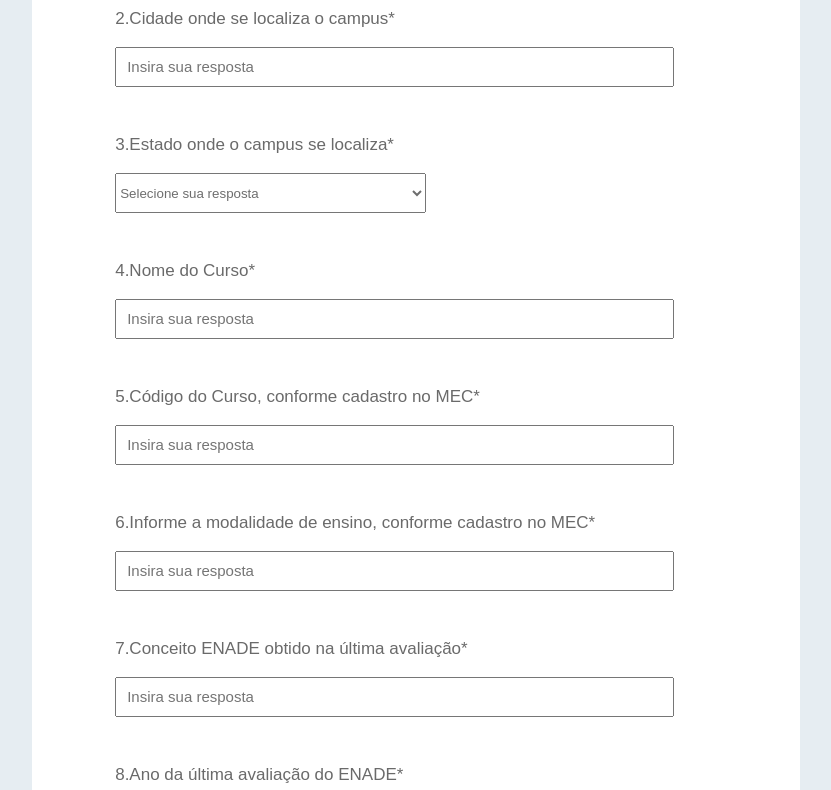
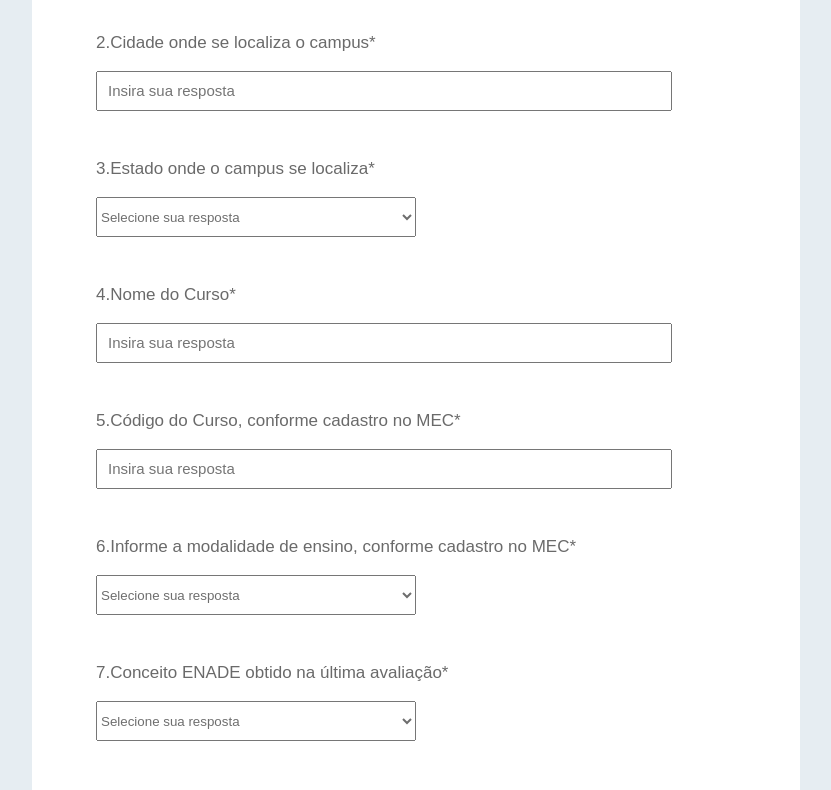
Before and after one commit to joaolucas2012/brazilian-education-monitor, a React (Create React App) app: page / in a window 1280 px wide. Shown: the part 300-1090 px from the top of the page, without its empty margins (224-1055 px from the left). Built offline with nearby package versions, Linux system fonts and the light colour scheme.

Commit message:
feat: fix layout

```diff
--- a/src/Components/Card/styles.jsx
+++ b/src/Components/Card/styles.jsx
@@ -10,7 +10,7 @@ const StyledContainer = styled.div`
     padding-bottom: 0.5vh;
 
     @media(min-width: 768px){
-        width: 100vw;
+        width: 100%;
         padding-top: 1vh;
         padding-bottom: 1vh;
     }
@@ -24,19 +24,18 @@ const Card = styled.div`
     height: 100%;
     width: 100%;
     background-color: white;
-    padding-bottom: 30px;
 
     @media(min-width: 320px){
-        padding: 0 5vw;
+        padding: 5vh 4vw;
     }
 
     @media(min-width: 768px){
-        padding-left: 6.5vw;
+        padding: 0 5vw;
     }
 
     @media(min-width: 1024px){
         width: 60vw;
-        padding-left: 6.5vw;
+        padding: 3vh 5vw;
     }
 
     @media(min-width: 1440px){
--- a/src/Components/Input/styles.jsx
+++ b/src/Components/Input/styles.jsx
@@ -68,7 +68,6 @@ const StyledInput = styled.input`
 
     @media(min-width: 2560px){
         height: 70px;
-        width: 90%;
     }
 `;
 
--- a/src/Components/Select/index.jsx
+++ /dev/null
@@ -1,43 +0,0 @@
-import React from 'react';
-
-import { StyledContainer, StyledLabel, StyledSelect } from './styled';
-
-const Select = ({text}) => {
-    return(
-        <StyledContainer>
-            <StyledLabel>{text}</StyledLabel><br/>
-            <StyledSelect>
-                <option value="" disabled selected hidden>Selecione sua resposta</option>
-                <option value="AC">Acre</option>
-                <option value="AL">Alagoas</option>
-                <option value="AP">Amapá</option>
-                <option value="AM">Amazonas</option>
-                <option value="BA">Bahia</option>
-                <option value="CE">Ceará</option>
-                <option value="DF">Distrito Federal</option>
-                <option value="ES">Espírito Santo</option>
-                <option value="GO">Goiás</option>
-                <option value="MA">Maranhão</option>
-                <option value="MT">Mato Grosso</option>
-                <option value="MS">Mato Grosso do Sul</option>
-                <option value="MG">Minas Gerais</option>
-                <option value="PA">Pará</option>
-                <option value="PB">Paraíba</option>
-                <option value="PR">Paraná</option>
-                <option value="PE">Pernambuco</option>
-                <option value="PI">Piauí</option>
-                <option value="RJ">Rio de Janeiro</option>
-                <option value="RN">Rio Grande do Norte</option>
-                <option value="RS">Rio Grande do Sul</option>
-                <option value="RO">Rondônia</option>
-                <option value="RR">Roraima</option>
-                <option value="SC">Santa Catarina</option>
-                <option value="SP">São Paulo</option>
-                <option value="SE">Sergipe</option>
-                <option value="TO">Tocantins</option>
-            </StyledSelect><br/>
-        </StyledContainer>
-    );
-};
-
-export default Select;
--- a/src/Components/Select/styled.jsx
+++ /dev/null
@@ -1,59 +0,0 @@
-import styled from 'styled-components';
-
-const StyledContainer = styled.div`
-    text-align: left;
-    align-items: left;
-    display: flex;
-    flex-direction: column;
-    width: 100%;
-    margin: 15px 15px;
-`;
-
-const StyledLabel = styled.label`
-    text-align: center;
-    width: 100%;
-    font-size: 17px;
-    font-family: sans-serif;
-    color: #6a6a6a;
-
-    @media(min-width: 768px){
-        text-align: left;
-        width: 90%;
-    }
-
-    @media(min-width: 1024px){
-        text-align: left;
-        width: 90%;
-    }
-
-    @media(min-width: 1440px){
-        text-align: left;
-        width: 80%;
-    }
-
-    @media(min-width: 2560px){
-        font-size: 25px;
-        text-align: left;
-        line-height: 40px;
-        width: 90%;
-    }
-`;
-
-const StyledSelect = styled.select`
-    width: 100%;
-    height: 40px;
-    border-width: 1px solid #d6d6d6;
-    border-radius: none;
-    color: #6e6e6e;
-
-    @media(min-width: 1024px) and (max-width: 1440px){
-        width: 50%;
-    }
-
-    @media(min-width: 2560px){
-        height: 70px;
-        width: 90%;
-    }
-`;
-
-export { StyledContainer, StyledLabel, StyledSelect };
--- a/src/Pages/Formulary/index.jsx
+++ b/src/Pages/Formulary/index.jsx
@@ -1,8 +1,7 @@
 import React from 'react';
-import { Header, Title, P } from './styles';
+import { Header, Title, P, StyledContainer, StyledLabel, StyledSelect} from './styles';
 
 import Input from '../../Components/Input';
-import Select from '../../Components/Select';
 import Button from '../../Components/Button';
 import Card from '../../Components/Card';
 
@@ -16,12 +15,74 @@ const Formulary = () => {
           </Header>
           <Input text="1.Nome da Instituição de Ensino Superior (por extenso e sigla)*" />
           <Input text="2.Cidade onde se localiza o campus*" />
-          <Select text="3.Estado onde o campus se localiza*" />
+          <StyledContainer>
+            <StyledLabel>3.Estado onde o campus se localiza*</StyledLabel><br/>
+            <StyledSelect>
+                <option value="" disabled selected hidden>Selecione sua resposta</option>
+                <option value="AC">Acre</option>
+                <option value="AL">Alagoas</option>
+                <option value="AP">Amapá</option>
+                <option value="AM">Amazonas</option>
+                <option value="BA">Bahia</option>
+                <option value="CE">Ceará</option>
+                <option value="DF">Distrito Federal</option>
+                <option value="ES">Espírito Santo</option>
+                <option value="GO">Goiás</option>
+                <option value="MA">Maranhão</option>
+                <option value="MT">Mato Grosso</option>
+                <option value="MS">Mato Grosso do Sul</option>
+                <option value="MG">Minas Gerais</option>
+                <option value="PA">Pará</option>
+                <option value="PB">Paraíba</option>
+                <option value="PR">Paraná</option>
+                <option value="PE">Pernambuco</option>
+                <option value="PI">Piauí</option>
+                <option value="RJ">Rio de Janeiro</option>
+                <option value="RN">Rio Grande do Norte</option>
+                <option value="RS">Rio Grande do Sul</option>
+                <option value="RO">Rondônia</option>
+                <option value="RR">Roraima</option>
+                <option value="SC">Santa Catarina</option>
+                <option value="SP">São Paulo</option>
+                <option value="SE">Sergipe</option>
+                <option value="TO">Tocantins</option>
+            </StyledSelect><br/>
+          </StyledContainer>
           <Input text="4.Nome do Curso*" />
           <Input text="5.Código do Curso, conforme cadastro no MEC*" />
-          <Input text="6.Informe a modalidade de ensino, conforme cadastro no MEC*" />
-          <Input text="7.Conceito ENADE obtido na última avaliação*" />
-          <Input text="8.Ano da última avaliação do ENADE*" />
+          <StyledContainer>
+            <StyledLabel>6.Informe a modalidade de ensino, conforme cadastro no MEC*</StyledLabel><br/>
+            <StyledSelect>
+                <option value="" disabled selected hidden>Selecione sua resposta</option>
+                <option value="presential">Educação presencial</option>
+                <option value="distance">Educação a distância</option>
+            </StyledSelect><br/>
+          </StyledContainer>
+          <StyledContainer>
+            <StyledLabel>7.Conceito ENADE obtido na última avaliação*</StyledLabel><br/>
+            <StyledSelect>
+                <option value="" disabled selected hidden>Selecione sua resposta</option>
+                <option value="5">5</option>
+                <option value="4">4</option>
+                <option value="3">3</option>
+                <option value="2">2</option>
+                <option value="1">1</option>
+                <option value="SC">SC</option>
+                <option value="Não avaliado">Curso ainda não avaliado</option>
+            </StyledSelect><br/>
+          </StyledContainer>
+          <StyledContainer>
+            <StyledLabel>8.Ano da última avaliação do ENADE*</StyledLabel><br/>
+            <StyledSelect>
+                <option value="" disabled selected hidden>Selecione sua resposta</option>
+                <option value="2020">2020</option>
+                <option value="2019">2019</option>
+                <option value="2018">2018</option>
+                <option value="2017">2017</option>
+                <option value="2016">2016</option>
+                <option value="Não avaliado">Curso ainda não avaliado</option>
+            </StyledSelect><br/>
+          </StyledContainer>
           <Input text="9.Ano da última versão atualizada do Projeto Pedagógico do Curso (PPC)*" />
           <Input text="10.Informe o investimento (estrutura/projetos/capacitação/etc.) no curso para o período de janeiro a dezembro de 2020*" />
           <Input text="11.Nome do coordenador do curso*" />
--- a/src/Pages/Formulary/styles.jsx
+++ b/src/Pages/Formulary/styles.jsx
@@ -38,4 +38,60 @@ const P = styled.p`
     }
 `;
 
-export { Header, Title, P };
+const StyledContainer = styled.div`
+    text-align: left;
+    align-items: left;
+    display: flex;
+    flex-direction: column;
+    width: 100%;
+    margin: 15px 15px;
+`;
+
+const StyledLabel = styled.label`
+    text-align: center;
+    width: 100%;
+    font-size: 17px;
+    font-family: sans-serif;
+    color: #6a6a6a;
+
+    @media(min-width: 768px){
+        text-align: left;
+        width: 90%;
+    }
+
+    @media(min-width: 1024px){
+        text-align: left;
+        width: 90%;
+    }
+
+    @media(min-width: 1440px){
+        text-align: left;
+        width: 80%;
+    }
+
+    @media(min-width: 2560px){
+        font-size: 25px;
+        text-align: left;
+        line-height: 40px;
+        width: 90%;
+    }
+`;
+
+const StyledSelect = styled.select`
+    width: 100%;
+    height: 40px;
+    border-width: 1px solid #d6d6d6;
+    border-radius: none;
+    color: #6e6e6e;
+
+    @media(min-width: 1024px) and (max-width: 1440px){
+        width: 50%;
+    }
+
+    @media(min-width: 2560px){
+        height: 70px;
+        width: 90%;
+    }
+`;
+
+export { Header, Title, P, StyledContainer, StyledLabel, StyledSelect };
```
